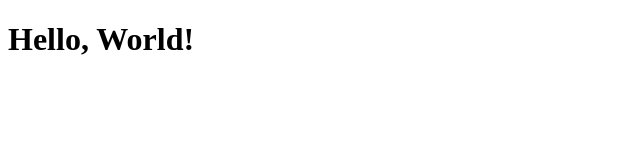
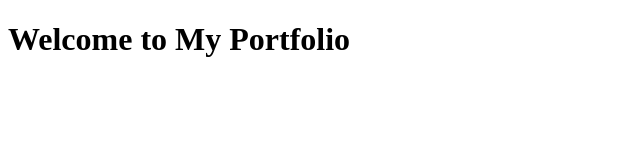
Before and after one commit to Jooey02/My_First_Portfolio, a plain HTML site: page html_basic/base_index.html in a window 1280 px wide. Shown: the whole page, without its empty margins (0-640 px from the left). Drawn offline with Linux system fonts and the light colour scheme.

Commit message:
Update base_index.html

```diff
--- a/html_basic/base_index.html
+++ b/html_basic/base_index.html
@@ -6,6 +6,6 @@
     <title>Portfolio Page</title>
 </head>
 <body>
-    <h1>Hello, World!</h1>
+    <h1>Welcome to My Portfolio</h1>
 </body>
 </html>
```
